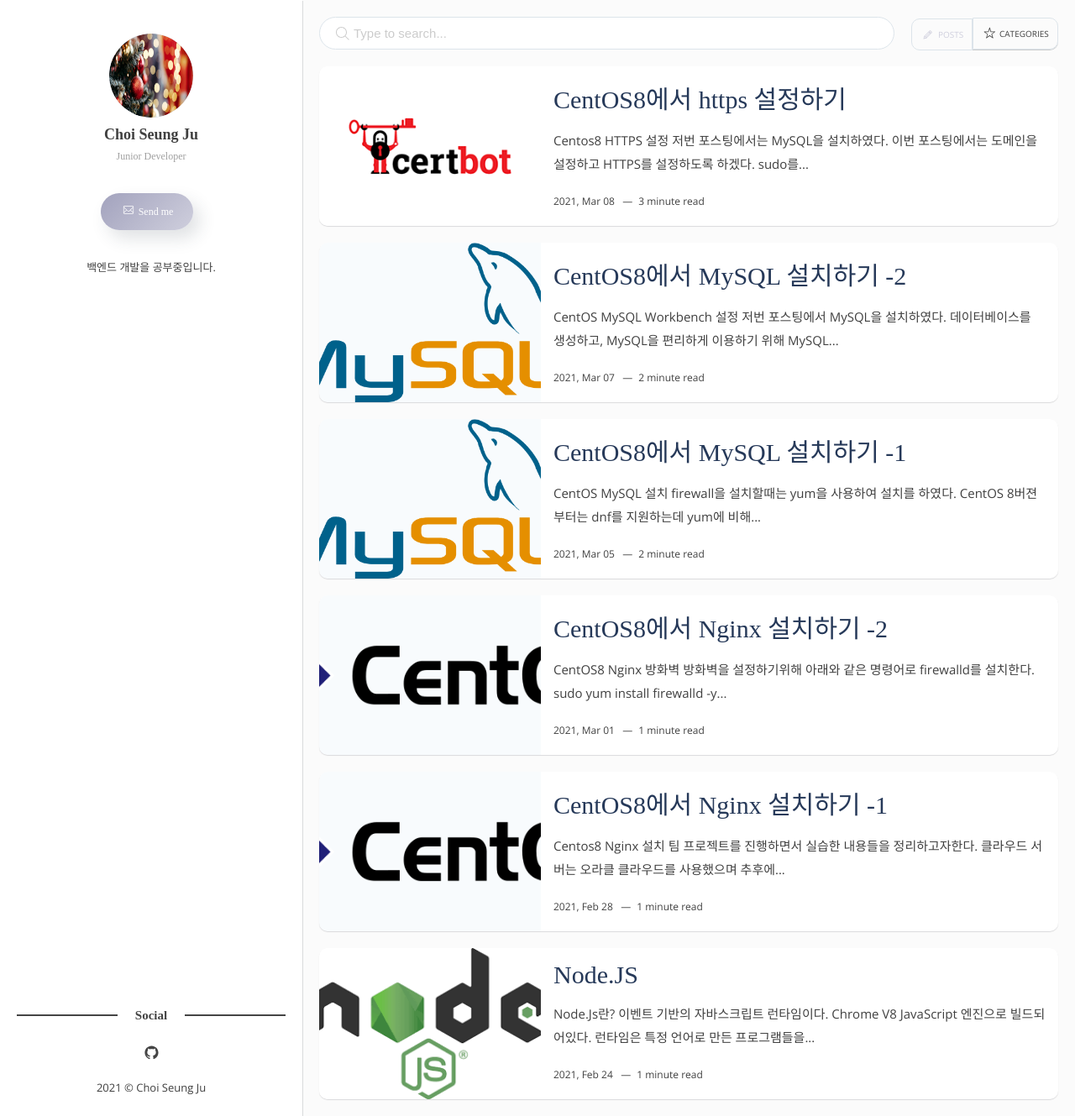
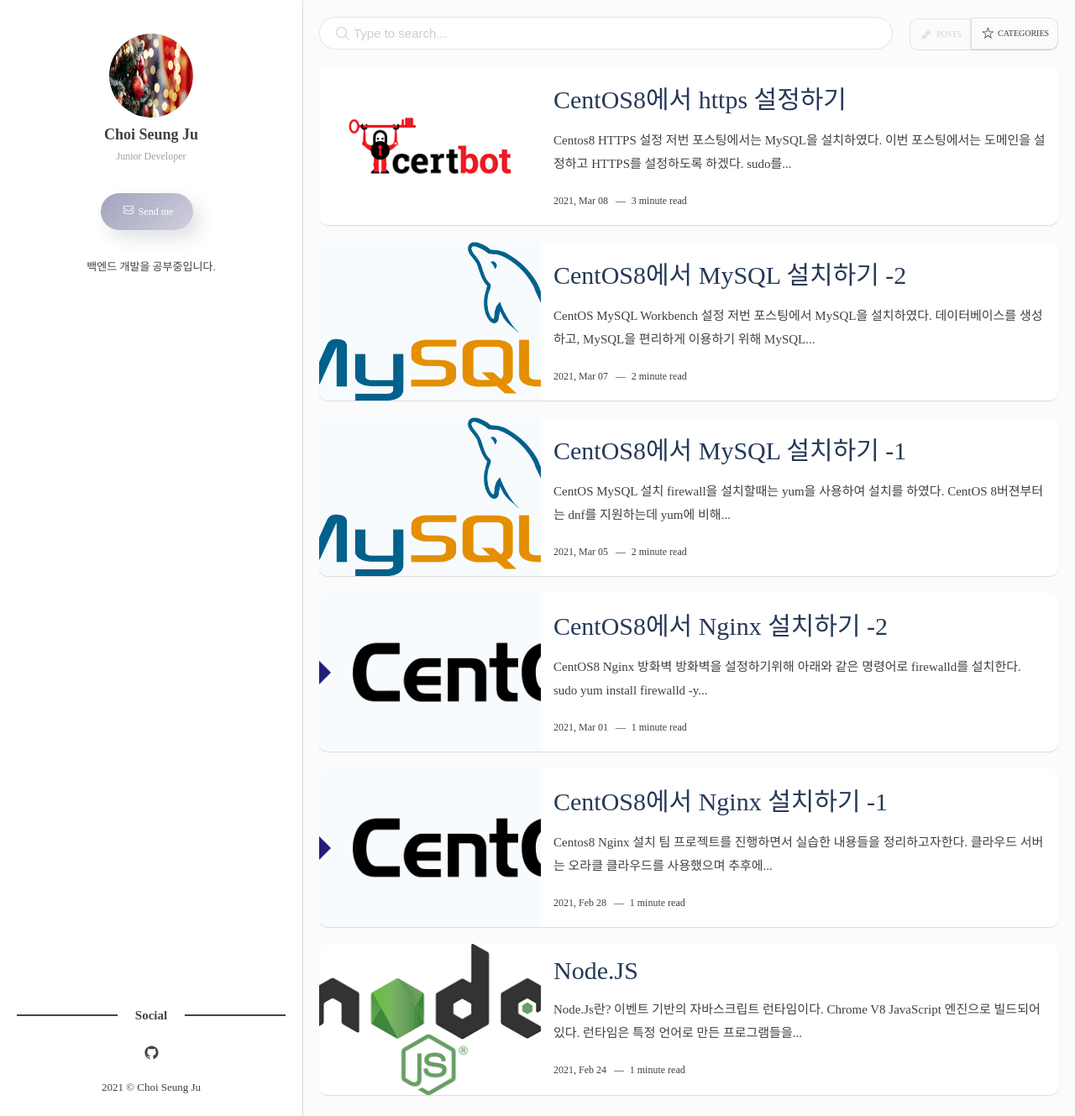
Before and after one commit to VictoryJu/VictoryJu.github.io, a Jekyll site: the page built from index.html, in a window 1280 px wide and 1329 px high. Shown: the whole window at 84% size. Built offline with Jekyll 4.4.1, drawn with Linux system fonts in a browser that asks for light colours; some web fonts are replaced; the list of posts is cut into pages by our own code.

Commit message:
modify: font

```diff
--- a/_sass/0-settings/_typography.scss
+++ b/_sass/0-settings/_typography.scss
@@ -7,7 +7,8 @@
 $base-font-style: normal;
 $base-font-variant: normal;
 $base-font-weight: normal;
-$base-font-family: 'Open Sans', Helvetica Neue, Helvetica, Arial, sans-serif;
+//$base-font-family: 'Open Sans', Helvetica Neue, Helvetica, Arial, sans-serif;
+$base-font-family: 'Nanum Gothic Coding',serif;
 $base-line-height: 28px;
 
 
```
